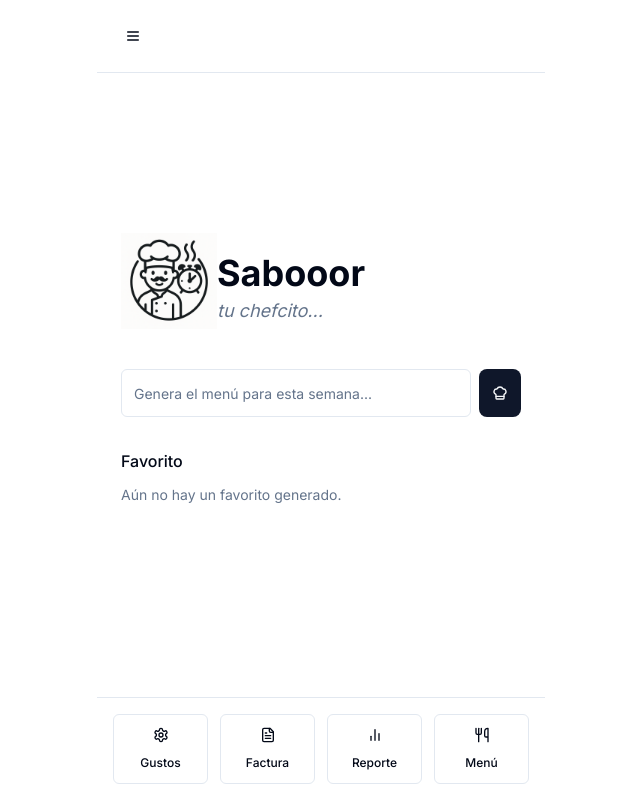
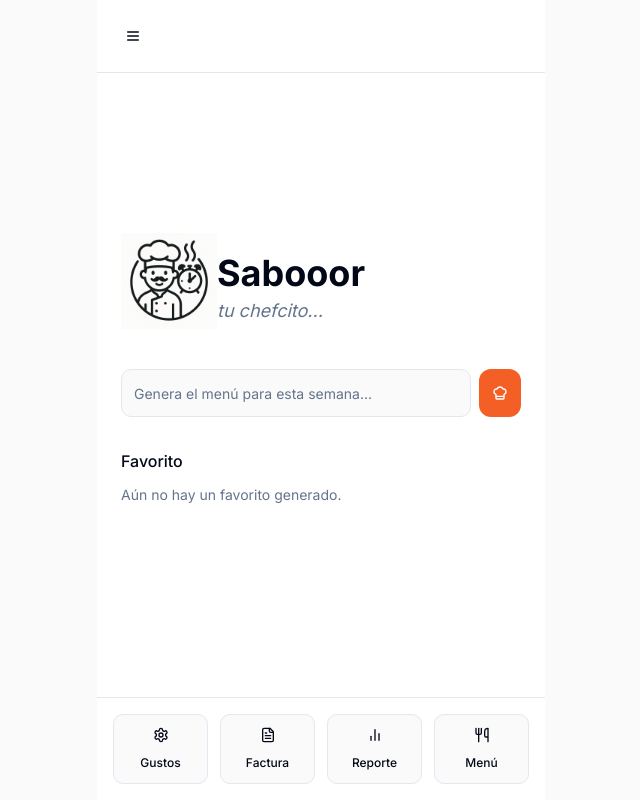
Before and after one commit to wolfcito/sabooor-app, a Next.js app: page / in a window 1280 px wide. Shown: the whole page, without its empty margins (319-959 px from the left). Built offline with nearby package versions, Linux system fonts and the light colour scheme; no server answers; the database is empty.

Commit message:
style: update primary color to orange theme

```diff
--- a/app/globals.css
+++ b/app/globals.css
@@ -4,7 +4,7 @@
 
 @layer base {
   :root {
-    --background: 0 0% 100%;
+    --background: 0 0% 98%;
     --foreground: 222.2 84% 4.9%;
 
     --card: 0 0% 100%;
@@ -13,8 +13,8 @@
     --popover: 0 0% 100%;
     --popover-foreground: 222.2 84% 4.9%;
 
-    --primary: 222.2 47.4% 11.2%;
-    --primary-foreground: 210 40% 98%;
+    --primary: 17 90% 55%;
+    --primary-foreground: 0 0% 100%;
 
     --secondary: 210 40% 96.1%;
     --secondary-foreground: 222.2 47.4% 11.2%;
@@ -30,9 +30,9 @@
 
     --border: 214.3 31.8% 91.4%;
     --input: 214.3 31.8% 91.4%;
-    --ring: 222.2 84% 4.9%;
+    --ring: 17 90% 55%;
 
-    --radius: 0.5rem;
+    --radius: 0.75rem;
   }
 
   .dark {
```
